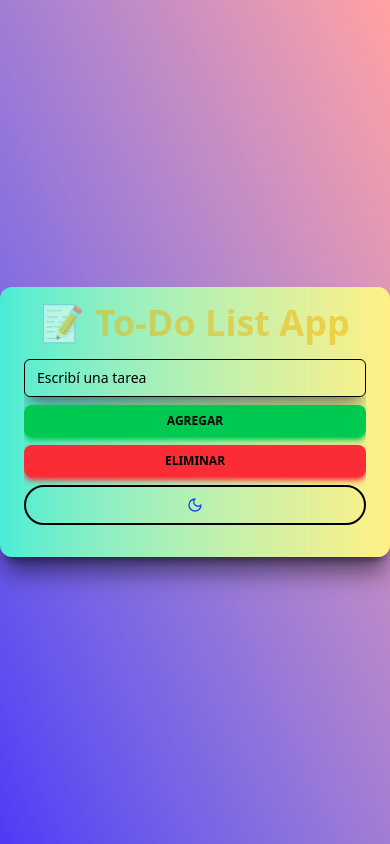
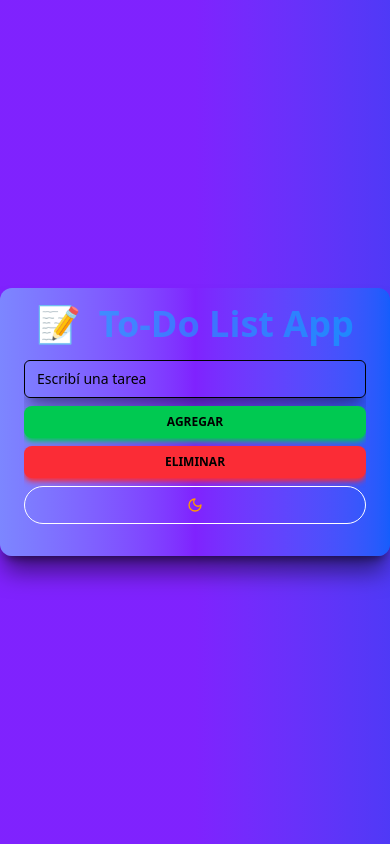
Before and after one commit to JoaquinCalligaro/To-Do-List, a website with bundled scripts: page index.html in a window 390 px wide. Built offline with nearby package versions, Linux system fonts and the light colour scheme.

Commit message:
Se agrego el Responsive Design para todas las resoluciones establecidas por la documentacion official de tailwind se solucino bugs y se mejoro la escalabilidad del codigo en general

```diff
--- a/index.html
+++ b/index.html
@@ -9,21 +9,28 @@
       sizes="32x32"
       type="image/png"
     />
+    <meta name="viewport" content="width=device-width, initial-scale=1.0" />
+
     <link rel="stylesheet" href="./dist/output.css" />
   </head>
   <body
-    class="relative flex flex-col items-center justify-center h-screen min-h-screen overflow-hidden text-black bg-gradient-to-bl from-red-300 to-indigo-600 dark:bg-gradient-dark dark:text-white animate-slide-in-top"
+    class="relative flex flex-col items-center justify-center h-screen min-h-screen overflow-hidden text-black bg-gradient-to-r from-violet-600 via-violet-600 to-indigo-600 dark:bg-gradient-dark dark:text-white animate-slide-in-top"
   >
     <div
-      class="w-full max-w-md px-6 py-4 shadow-xl bg-gradient-to-r from-teal-300 to-yellow-200 dark:bg-gradient-to-t dark:from-gray-900 dark:to-blue-900 rounded-xl shadow-black/50 animate-slide-in-top"
+      class="w-full max-w-full px-6 py-4 shadow-xl sm:max-w-md md:max-w-lg lg:max-w-xl xl:max-w-2xl bg-gradient-to-r from-indigo-400 via-violet-600 to-blue-600 dark:bg-gradient-to-t dark:from-gray-900 dark:to-blue-900 rounded-xl shadow-black/50 animate-slide-in-top"
     >
       <h1
-        class="mb-4 text-4xl font-extrabold text-center text-yellow-500 duration-1000 dark:text-blue-600 animate-pulse"
+        class="mb-4 text-4xl font-extrabold text-center text-sky-400 text-shadow-black dark:text-blue-600"
       >
-        <span></span>📝</span> To-Do List App
+        <span class="mr-2">📝</span>
+        <span class="animate-pulse animate-iteration-count-infinite">
+          To-Do List App
+        </span>
       </h1>
 
-      <div class="flex flex-col flex-wrap w-full gap-2 mb-4 overflow-hidden sm:flex-row">
+      <div
+        class="flex flex-col flex-wrap w-full gap-2 mb-4 overflow-hidden sm:flex-row"
+      >
         <input
           id="taskInput"
           type="text"
@@ -33,7 +40,7 @@
 
         <button
           id="addBtn"
-    class="w-full px-4 py-2 font-sans text-xs font-bold text-black uppercase transition-all bg-green-500 rounded-lg shadow-md cursor-pointer dark:text-white sm:w-fit whitespace-nowrap shadow-green-500 hover:shadow-lg hover:shadow-green-500"
+          class="max-w-full px-4 py-2 font-sans text-xs font-bold text-black uppercase transition-all bg-green-500 rounded-lg shadow-md cursor-pointer dark:text-white sm:w-fit whitespace-nowrap shadow-green-500 hover:shadow-lg hover:shadow-green-500"
         >
           Agregar
         </button>
@@ -46,7 +53,7 @@
         </button>
         <button
           type="button"
-          class="block font-medium text-blue-700 border-2 border-black rounded-full cursor-pointer hover:bg-gray-800 hs-dark-mode-active:hidden hs-dark-mode focus:outline-hidden focus:bg-gray-200 dark:text-neutral-200 dark:focus:bg-neutral-800"
+          class="block font-medium border-white rounded-full cursor-pointer border-1 text-amber-500 hover:bg-gray-800 hs-dark-mode-active:hidden hs-dark-mode focus:outline-hidden focus:bg-gray-200 dark:text-neutral-200 dark:focus:bg-neutral-800"
           data-hs-theme-click-value="dark"
         >
           <span
```
Also changed, not shown: dist/output.css. Lines whose indentation alone changed are shown as unchanged.
